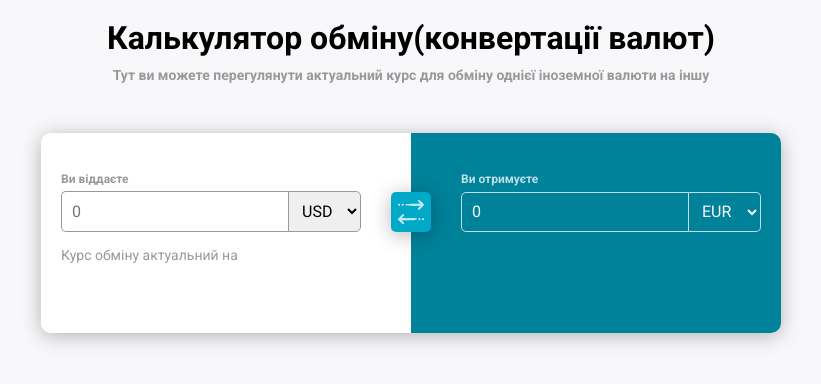
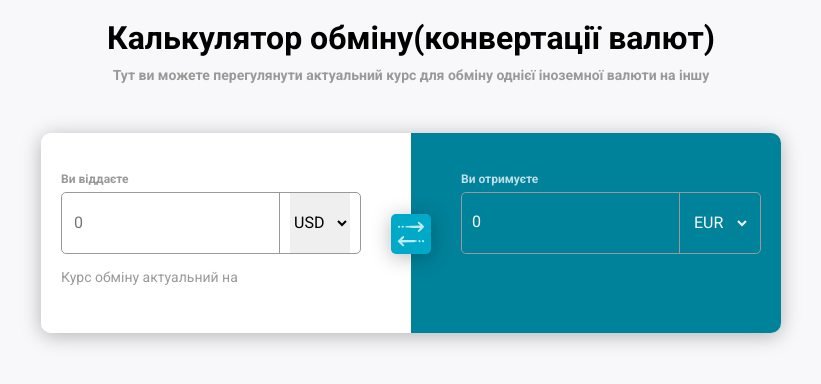
Before and after one commit to vitalis-virtus/currency_exchange, a React (Create React App) app: page / in a window 1280 px wide. Shown: the top 384 px of the page, without its empty margins (229-1050 px from the left). Built offline with nearby package versions, Linux system fonts and the light colour scheme; no server answers.

Commit message:
fixed input/output fields

```diff
--- a/src/App.css
+++ b/src/App.css
@@ -49,7 +49,9 @@
 
 .fieldsContainer {
   margin-top: 20px;
+  width: 100%;
   display: flex;
+  align-items: center;
   justify-content: space-between;
 }
 
@@ -69,6 +71,20 @@
   align-items: center;
   justify-content: start;
   height: 40px;
+  padding: 10px;
+  border: 1px solid var(--grey-color);
+  border-radius: 5px;
+  position: relative;
+}
+
+.input-currency__form::after {
+  content: "";
+  display: block;
+  width: 1px;
+  height: 100%;
+  background-color: var(--grey-color);
+  position: absolute;
+  right: 80px;
 }
 
 .input-currency__input__label {
@@ -78,22 +94,21 @@
 .input-currency__input {
   outline: none;
   height: 100%;
-  padding: 10px;
   border-bottom-left-radius: 5px;
   border-top-left-radius: 5px;
   border: 1px solid var(--grey-color);
   border-right: none;
   width: 100%;
+  border: none;
 }
 
 .input-currency__select {
   display: block;
-  border-color: var(--grey-color);
-  border-top-right-radius: 5px;
-  border-bottom-right-radius: 5px;
-  padding: 9px;
-  height: 100%;
+  border: none;
   outline: none;
+  width: 60px;
+  height: 60px;
+  cursor: pointer;
 }
 
 .output-currency {
@@ -109,21 +124,28 @@
 
 .output-currency__output {
   height: 40px;
+  /* width: 270px; */
   display: flex;
   align-items: center;
-  justify-content: start;
+  justify-content: space-between;
+  border: 1px solid var(--grey-color);
+  padding: 10px;
+  border-radius: 5px;
+  position: relative;
+}
+
+.output-currency__output::after {
+  content: "";
+  display: block;
+  width: 1px;
+  height: 100%;
+  background-color: var(--grey-color);
+  position: absolute;
+  right: 80px;
 }
 
 .output-currency__value {
   color: var(--app-bgc);
-  border-bottom-left-radius: 5px;
-  padding: 10px;
-  border-top-left-radius: 5px;
-  border: 1px solid var(--white-color);
-  outline: none;
-  margin: 0;
-  width: 100%;
-  text-align: left;
 }
 
 .output-currency__form {
@@ -133,18 +155,17 @@
 .output-currency__select {
   color: var(--app-bgc);
   background-color: transparent;
-  border-color: var(--white-color);
-  border-top-right-radius: 5px;
-  border-bottom-right-radius: 5px;
+  cursor: pointer;
+  border: none;
   outline: none;
-  border-left: none;
-  padding: 9px;
-  height: 100%;
+  width: 60px;
+  height: 60px;
+  top: -10px;
+  position: relative;
 }
-.output-currency__select option{
-  color:var(--black-color);
+.output-currency__select option {
+  color: var(--black-color);
 }
-
 
 .change-button {
   cursor: pointer;
```
